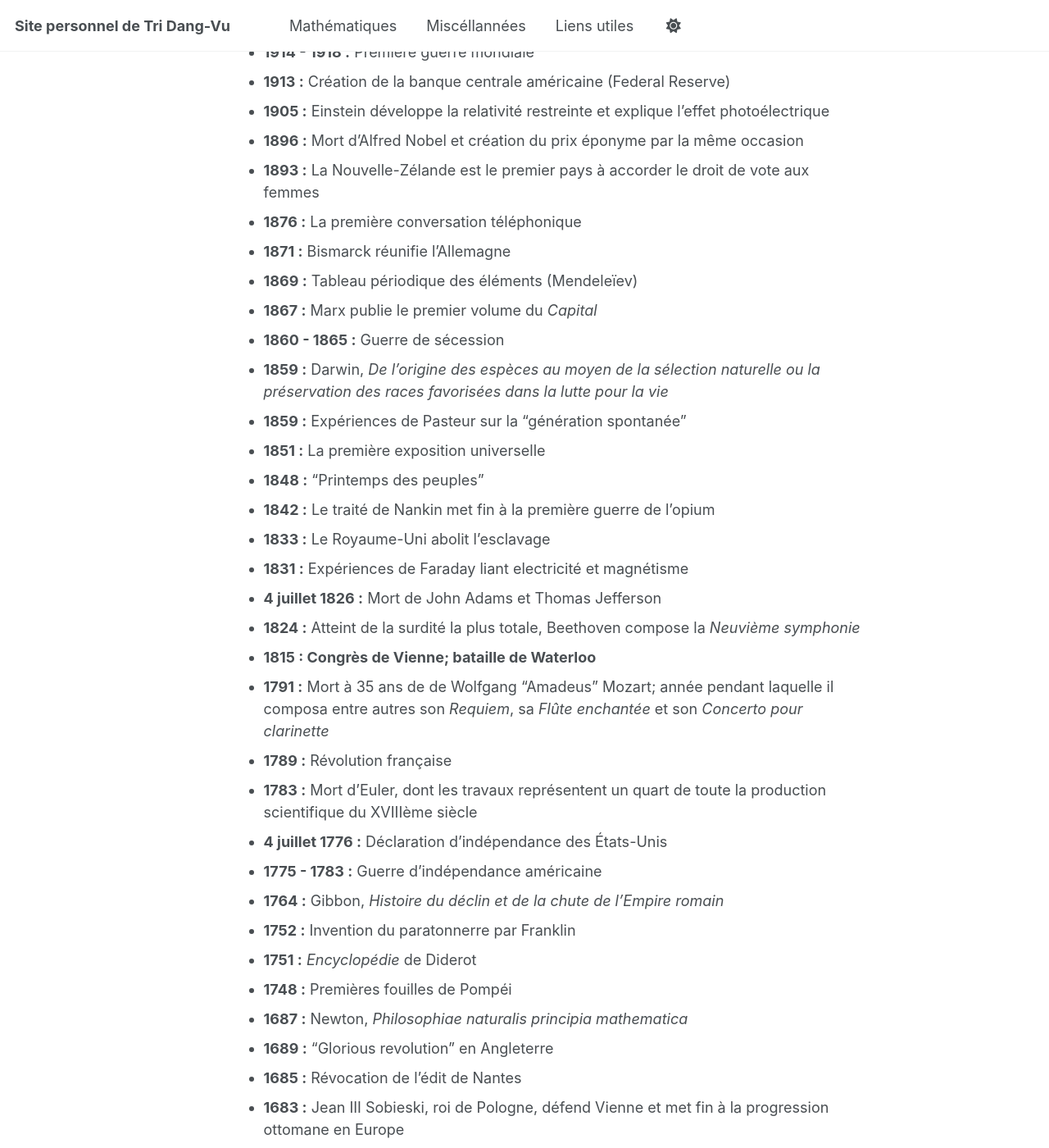
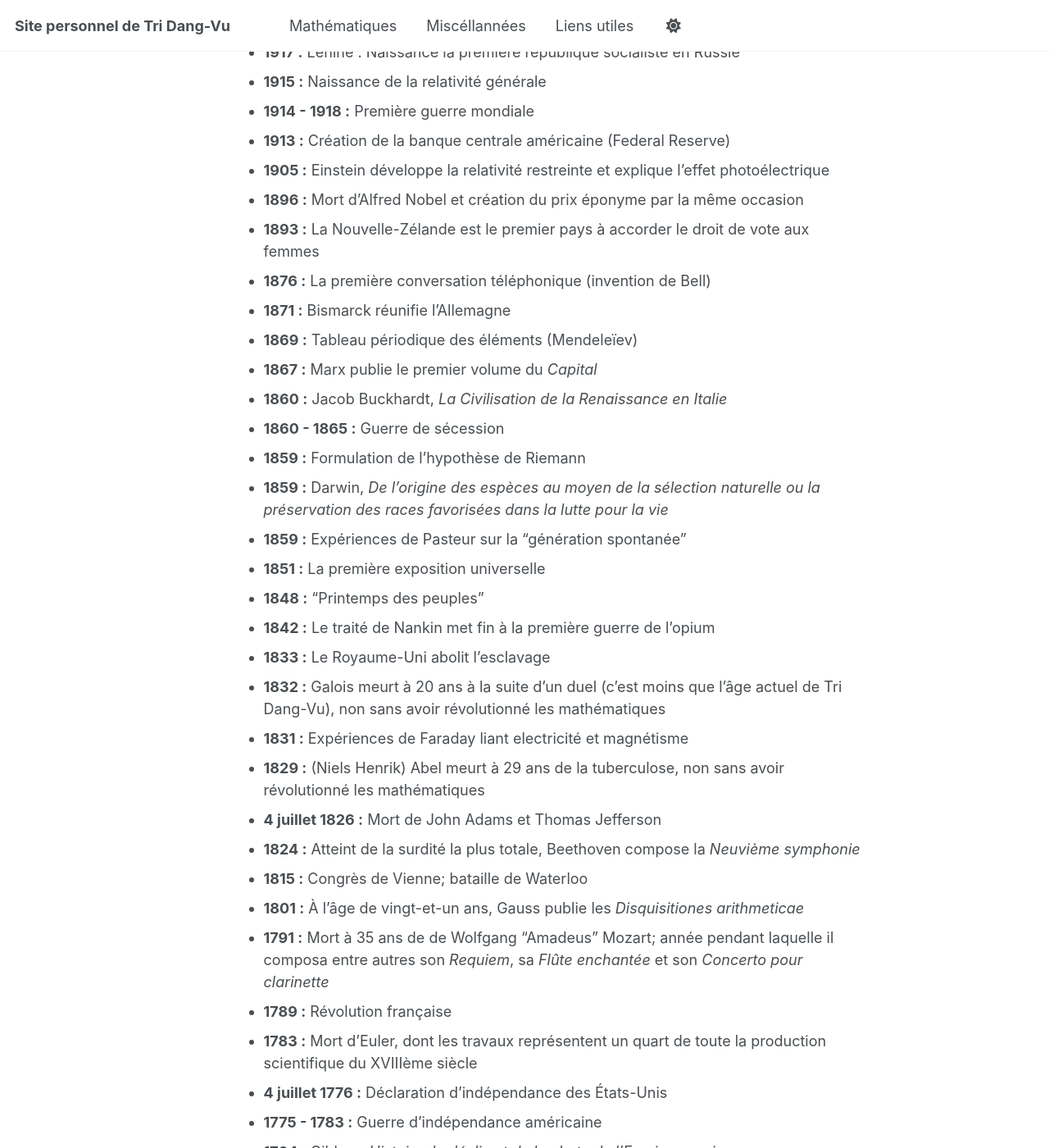
Before and after one commit to tridangvu/tridangvu.github.io, a Jekyll site: the page built from index.md, in a window 1280 px wide and 1400 px high, scrolled down 1872 px. Shown: the whole window at 82% size. Built offline with Jekyll 4.4.1, drawn with Linux system fonts in a browser that asks for light colours; a script that is not in the unit is left out; some of the changed text lies outside the part shown.

Commit message:
Update index.md

```diff
--- a/index.md
+++ b/index.md
@@ -22,12 +22,14 @@ Ses préoccupations essentielles sont de chercher à comprendre le monde qui l'e
 # Derniers événements importants de l'époque de Tri Dang-Vu, et des époques précédentes
 Les événements suivants sont estimés assez importants pour l'auteur de ce site. Il estime que tous les événements les plus importants de l'histoire de l'humanité sont parmi ceux-ci :
 ### Époque de Tri Dang-Vu
+- **août 2025:** Lancement de GPT 5
+- **novembre 2022 :** Lancement de ChatGPT
 - **février 2022 :** Invasion de l'Ukraine par la Russie
 - **fin 2019 :** début de la pandémie de Covid 19.
 - **2015 :** Découverte des ondes gravitationnelles
 <br><br>
 ### Avant Tri Dang-Vu
-- **2002 :** Démonstration de la conjecture de Poincaré par Grigori Perelman
+- **2002 :** Démonstration de la conjecture de Poincaré par Perelman
 - **2001 :** Attentats du 11 septembre
 - **1994 :** Démonstration du dernier théorème de Fermat par Andrew Wiles
 - **25 décembre 1991 :** Chute de l'Union soviétique
@@ -55,21 +57,26 @@ Les événements suivants sont estimés assez importants pour l'auteur de ce sit
 - **1905 :** Einstein développe la relativité restreinte et explique l'effet photoélectrique
 - **1896 :** Mort d'Alfred Nobel et création du prix éponyme par la même occasion
 - **1893 :** La Nouvelle-Zélande est le premier pays à accorder le droit de vote aux femmes
-- **1876 :** La première conversation téléphonique
+- **1876 :** La première conversation téléphonique (invention de Bell)
 - **1871 :** Bismarck réunifie l'Allemagne
 - **1869 :** Tableau périodique des éléments (Mendeleïev)
 - **1867 :** Marx publie le premier volume du *Capital*
+- **1860 :** Jacob Buckhardt, *La Civilisation de la Renaissance en Italie*
 - **1860 - 1865 :** Guerre de sécession
+- **1859 :** Formulation de l'hypothèse de Riemann
 - **1859 :** Darwin, *De l'origine des espèces au moyen de la sélection naturelle ou la préservation des races favorisées dans la lutte pour la vie*
 - **1859 :** Expériences de Pasteur sur la "génération spontanée"
 - **1851 :** La première exposition universelle
 - **1848 :** "Printemps des peuples"
 - **1842 :** Le traité de Nankin met fin à la première guerre de l'opium
 - **1833 :** Le Royaume-Uni abolit l'esclavage
+- **1832 :** Galois meurt à 20 ans à la suite d'un duel (c'est moins que l'âge actuel de Tri Dang-Vu), non sans avoir révolutionné les mathématiques
 - **1831 :** Expériences de Faraday liant electricité et magnétisme
+- **1829 :** (Niels Henrik) Abel meurt à 29 ans de la tuberculose, non sans avoir révolutionné les mathématiques
 - **4 juillet 1826 :** Mort de John Adams et Thomas Jefferson
 - **1824 :** Atteint de la surdité la plus totale, Beethoven compose la *Neuvième symphonie*
-- **1815 : Congrès de Vienne; bataille de Waterloo**
+- **1815 :** Congrès de Vienne; bataille de Waterloo
+- **1801 :** À l'âge de vingt-et-un ans, Gauss publie les *Disquisitiones arithmeticae*
 - **1791 :** Mort à 35 ans de de Wolfgang "Amadeus" Mozart; année pendant laquelle il composa entre autres son *Requiem*, sa *Flûte enchantée* et son *Concerto pour clarinette*
 - **1789 :** Révolution française
 - **1783 :** Mort d'Euler, dont les travaux représentent un quart de toute la production scientifique du XVIIIème siècle
@@ -111,5 +120,6 @@ Les événements suivants sont estimés assez importants pour l'auteur de ce sit
 - **Début du premier siècle de notre ère :** Vie de Jésus
 - **-287 à -212:** Vie d'Archimède
 - **IIIème siècle avant notre ère :** *Les Éléments* d'Euclide
+- $$-490, -480 :$$ Batailles de Marathon et de Salamine
 - **-508 :** Clisthène instaure les fondements d'un gouvernement démocratique à Athènes
-- **VIème siècle avant notre ère :** Début du "miracle grec" en Ionie (formule fort maladroite car les penseurs grecs sont les premiers à vouloir expliquer la génèse du réel sans faire appel au miracle)
+- **VIème siècle avant notre ère :** Début du "miracle grec" en Ionie (formule fort maladroite car les penseurs grecs sont les premiers à vouloir expliquer la génèse du réel... sans faire appel au miracle)
```
Also changed, not shown: other parts of index.md (+5 -3 lines).
